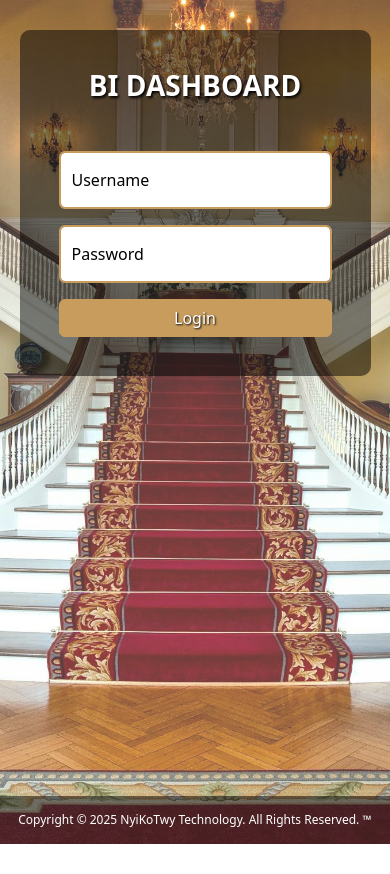
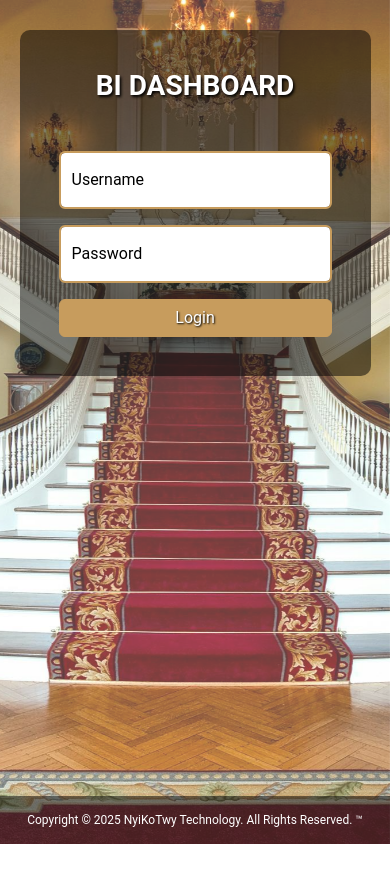
Before and after one commit to NyiKoTwy/DashBoard, a website: page public/index.html in a window 390 px wide. Before the commit the page ends 844 px from the top, so only its background shows below. Drawn offline with nearby package versions, Linux system fonts and the light colour scheme.

Commit message:
Update login.css

```diff
--- a/public/style/login.css
+++ b/public/style/login.css
@@ -1,12 +1,12 @@
-<<<<<<< HEAD
 body {
     font-family: 'Roboto', sans-serif;
     margin: 0;
     padding: 0;
     position: relative;
+    min-height: 100vh;
 }
 
-/* Pseudo-element for background overlay */
+/* Background Image */
 body::before {
     content: "";
     position: fixed;
@@ -16,181 +16,11 @@ body::before {
     height: 100%;
     background: url('/image/pexels-pixabay-161758.jpg') no-repeat center center fixed;
     background-size: cover;
-    opacity: 0.76; /* Adjust this value to reduce brightness */
-    z-index: -1; /* Puts the background behind the content */
+    opacity: 0.76;
+    z-index: -1;
 }
 
-.title_container{
-		text-align: center;
-		margin-bottom: 20px;
-		display: block;
-}
-.title{
-		font-size: 40px;
-		font-weight: 700;
-		color: white;
-		text-shadow: 1.5px 1.5px 3px #000000;
-}
-.container{
-
-		margin-top: 50px;
-		width: 40%;
-		padding: 20px;
-		border-radius: 10px;
-		height: 500px;
-		background-color: rgba(0,0,0,0.5);
-		}
-.login_container{
-		align-items: center;
-		width: 80%;
-		margin: 0 auto;
-		color: black;
-
-}
-#text{
-		display: flex;
-		justify-content: center;
-
-		align-items: center;
-		height: 35px;
-		padding: 0;
-		margin:15px 0;
-
-}
-.form-control {
-    border: 2px solid #c79c5d; /* Keeps the golden border */
-    color: #333;
-}
-.form-control:focus {
-    border-color: #c79c5d; /* Changes the border color on focus */
-    box-shadow: none;
-}
-
-.error-message{
-		font-size: 14px;
-		text-align: center;
-		margin-top: 15px;
-}
-.footer{
-		position: fixed;
-		bottom: 0;
-		width: 100%;
-		text-align: center;
-		padding: 10px;
-		background-color: rgba(0,0,0,0.5);
-		color: white;
-}
-.footer_text{
-		margin-top: 10px;
-}
-button{
-		transition: all 0.3s ease-in-out;
-
-}
-.btn-primary{
-		background-color: #c79c5d;
-		border-color: #c79c5d;
-		transition: background-color 0.3s ease-in-out;
-		transition: transform 0.3s ease-in-out;
-}
-.btn-primary:hover{
-
-		cursor: pointer;
-		border-color: #c79c5d;
-		background-color: #c79c5d;
-		transform: scale(1.1);
-}
-/* 📱 Responsive Login Page - Tablet & Mobile View */
-@media screen and (max-width: 768px) { /* Tablets */
-    .container {
-        width: 80% !important; /* Make login form take 80% width */
-        padding: 15px; /* Adjust padding */
-        height: auto; /* Auto height for better spacing */
-    }
-
-    .login_container {
-        width: 100%;
-        text-align: center;
-    }
-
-    .title {
-        font-size: 32px; /* Reduce title size */
-    }
-
-    #text {
-        font-size: 16px;
-        margin: 10px 0;
-    }
-
-    .form-control {
-        width: 100% !important; /* Ensure inputs take full width */
-        padding: 10px;
-    }
-
-    button {
-        width: 100% !important; /* Make button full width */
-        padding: 12px;
-    }
-}
-
-@media screen and (max-width: 480px) { /* Mobile Phones */
-    .container {
-        width: 90% !important; /* Make login form take 90% width */
-        padding: 10px;
-    }
-
-    .title {
-        font-size: 28px; /* Reduce title size more */
-    }
-
-    .login_container {
-        width: 100%;
-    }
-
-    #text {
-        font-size: 14px;
-    }
-
-    .form-control {
-        width: 100%;
-        font-size: 14px;
-        padding: 8px;
-    }
-
-    button {
-        width: 100%;
-        font-size: 16px;
-        padding: 10px;
-    }
-
-    .footer {
-        font-size: 12px;
-        padding: 5px;
-    }
-}
-=======
-body {
-    font-family: 'Roboto', sans-serif;
-    margin: 0;
-    padding: 0;
-    position: relative;
-    min-height: 100vh;
-}
-
-/* Pseudo-element for background overlay */
-body::before {
-    content: "";
-    position: fixed;
-    top: 0;
-    left: 0;
-    width: 100%;
-    height: 100%;
-    background: url('/image/pexels-pixabay-161758.jpg') no-repeat center center fixed;
-    background-size: cover;
-    opacity: 0.76; /* Adjust this value to reduce brightness */
-    z-index: -1; /* Puts the background behind the content */
-}
-
+/* Title Section */
 .title_container {
     text-align: center;
     margin-bottom: 20px;
@@ -205,6 +35,7 @@ body::before {
     text-shadow: 1.5px 1.5px 3px #000000;
 }
 
+/* Login Container */
 .container {
     margin: 50px auto 0;
     width: 40%;
@@ -222,6 +53,7 @@ body::before {
     color: black;
 }
 
+/* Input Fields */
 #text {
     display: flex;
     justify-content: center;
@@ -232,21 +64,23 @@ body::before {
 }
 
 .form-control {
-    border: 2px solid #c79c5d; /* Keeps the golden border */
+    border: 2px solid #c79c5d;
     color: #333;
 }
 
 .form-control:focus {
-    border-color: #c79c5d; /* Changes the border color on focus */
+    border-color: #c79c5d;
     box-shadow: none;
 }
 
+/* Error Message */
 .error-message {
     font-size: 14px;
     text-align: center;
     margin-top: 15px;
 }
 
+/* Footer */
 .footer {
     position: fixed;
     bottom: 0;
@@ -261,6 +95,7 @@ body::before {
     margin: 10px 0;
 }
 
+/* Buttons */
 button {
     transition: all 0.3s ease-in-out;
 }
@@ -278,7 +113,9 @@ button {
     transform: scale(1.1);
 }
 
-/* Tablet Styles (iPad) */
+/* Responsive Styles */
+
+/* Tablet Devices */
 @media screen and (max-width: 1024px) {
     .container {
         width: 60%;
@@ -388,7 +225,7 @@ button {
     .container {
         margin-top: 20px;
         min-height: auto;
-        padding-bottom: 60px; /* Make space for footer */
+        padding-bottom: 60px;
     }
 
     .title {
@@ -401,4 +238,3 @@ button {
         margin-top: 20px;
     }
 }
->>>>>>> master
```
